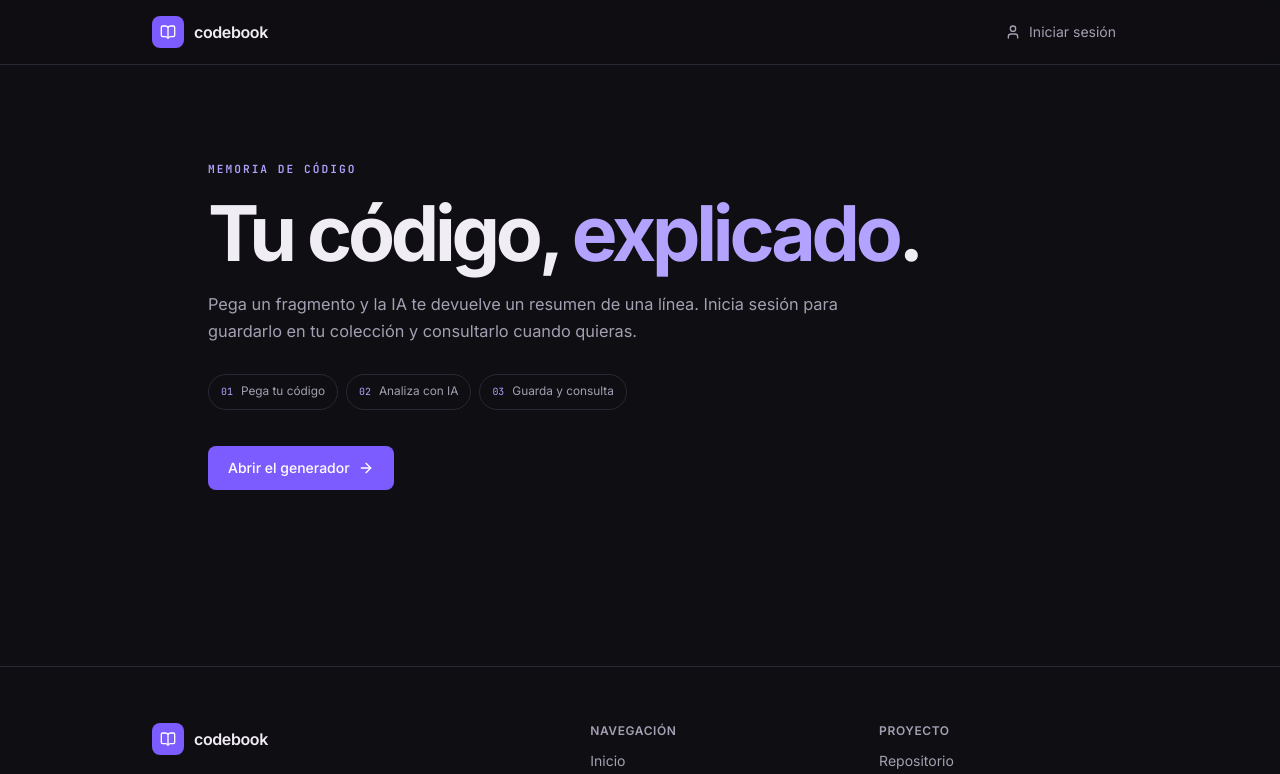
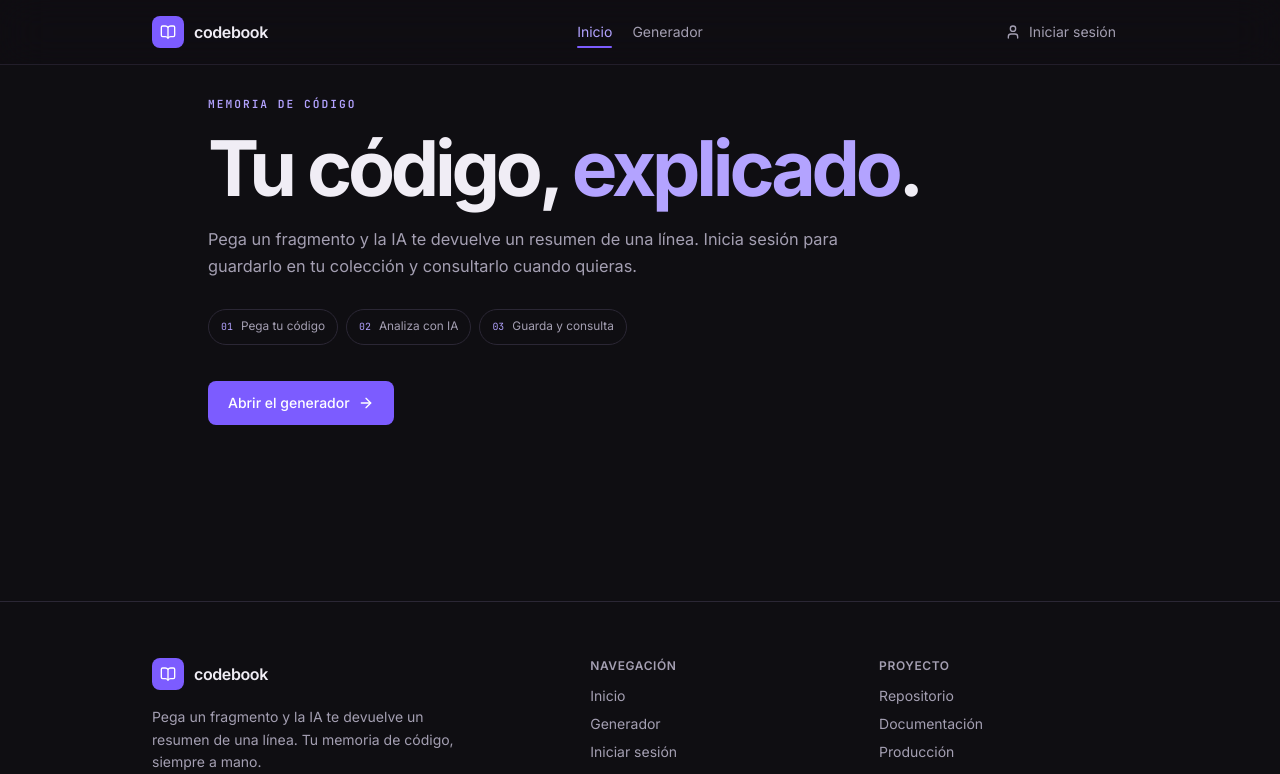
Before and after one commit to ivndv/codebook, a Next.js app: page / in a window 1280 px wide. Shown: the top 774 px of the page. Built offline with nearby package versions, Linux system fonts and the light colour scheme; no server answers.

Commit message:
feat: fijar la navbar con navegación centrada

```diff
--- a/src/app/globals.css
+++ b/src/app/globals.css
@@ -26,6 +26,11 @@
 	--font-mono:
 		var(--font-jetbrains), ui-monospace, SFMono-Regular, Menlo, Consolas,
 		monospace;
+}
+
+/* Alto del header fijo, incluida la safe area de iOS */
+:root {
+	--header-h: calc(4rem + env(safe-area-inset-top, 0px));
 }
 
 /* Base del documento */
--- a/src/app/layout.tsx
+++ b/src/app/layout.tsx
@@ -1,5 +1,5 @@
 // Next
-import type { Metadata } from "next";
+import type { Metadata, Viewport } from "next";
 import { Inter, JetBrains_Mono } from "next/font/google";
 // Componentes
 import { Footer } from "@/components/Footer";
@@ -25,6 +25,11 @@ export const metadata: Metadata = {
 		"Guarda fragmentos de código con su explicación generada por IA.",
 };
 
+export const viewport: Viewport = {
+	// Necesario para que env(safe-area-inset-*) no valga 0 en iOS.
+	viewportFit: "cover",
+};
+
 export default function RootLayout({ children }: LayoutProps<"/">) {
 	return (
 		<html lang="es" className={`${inter.variable} ${jetbrainsMono.variable}`}>
--- a/src/components/Header.tsx
+++ b/src/components/Header.tsx
@@ -3,24 +3,28 @@ import { BookOpen, User } from "lucide-react";
 import Link from "next/link";
 // Componentes
 import { MenuSesion } from "@/components/MenuSesion";
+import { NavPrincipal } from "@/components/NavPrincipal";
 // Tipos
 import type { Usuario } from "@/core/domain/usuario";
 
 // Barra superior fija: marca y acción de sesión (Server Component)
 export function Header({ usuario }: { usuario: Usuario | null }) {
 	return (
-		<header className="sticky top-0 z-40 border-b border-border bg-bg/80 backdrop-blur">
-			<div className="mx-auto flex h-16 w-full max-w-5xl items-center justify-between gap-4 px-4 sm:px-6">
+		<header className="fixed inset-x-0 top-0 z-40 border-b border-border/70 bg-bg/90 pt-[env(safe-area-inset-top)] backdrop-blur-xl backdrop-saturate-150 supports-[backdrop-filter]:bg-bg/40">
+			<div className="mx-auto grid h-16 w-full max-w-5xl grid-cols-[minmax(0,1fr)_auto_minmax(0,1fr)] items-center gap-4 px-4 sm:px-6">
 				<Link
 					href="/"
-					className="inline-flex items-center gap-2.5 font-semibold tracking-tight"
+					className="inline-flex items-center gap-2.5 justify-self-start font-semibold tracking-tight"
 				>
 					<span className="grid size-8 place-items-center rounded-lg bg-accent text-white">
 						<BookOpen size={16} aria-hidden />
 					</span>
-					codebook
+					<span className="hidden sm:inline">codebook</span>
 				</Link>
 
+				<NavPrincipal />
+
+				<div className="justify-self-end">
 					{usuario ? (
 						<MenuSesion email={usuario.email} />
 					) : (
@@ -33,6 +37,7 @@ export function Header({ usuario }: { usuario: Usuario | null }) {
 						</Link>
 					)}
 				</div>
+			</div>
 		</header>
 	);
 }
--- /dev/null
+++ b/src/components/NavPrincipal.tsx
@@ -0,0 +1,43 @@
+"use client";
+
+// Next
+import Link from "next/link";
+import { usePathname } from "next/navigation";
+
+// Enlaces principales del sitio
+const ENLACES = [
+	{ href: "/", etiqueta: "Inicio" },
+	{ href: "/generador", etiqueta: "Generador" },
+];
+
+// Nav centrada: marca la ruta activa con una línea inferior
+export function NavPrincipal() {
+	const pathname = usePathname();
+
+	return (
+		<nav
+			aria-label="Navegación principal"
+			className="flex items-center justify-center gap-5"
+		>
+			{ENLACES.map(({ href, etiqueta }) => {
+				const activo = pathname === href;
+
+				return (
+					<Link
+						key={href}
+						href={href}
+						aria-current={activo ? "page" : undefined}
+						className={`relative py-1 text-sm transition-colors ${
+							activo ? "text-accent-text" : "text-muted hover:text-text"
+						}`}
+					>
+						{etiqueta}
+						{activo ? (
+							<span className="absolute inset-x-0 -bottom-0.5 h-0.5 rounded-full bg-accent" />
+						) : null}
+					</Link>
+				);
+			})}
+		</nav>
+	);
+}
```
Lines whose indentation alone changed are shown as unchanged.
